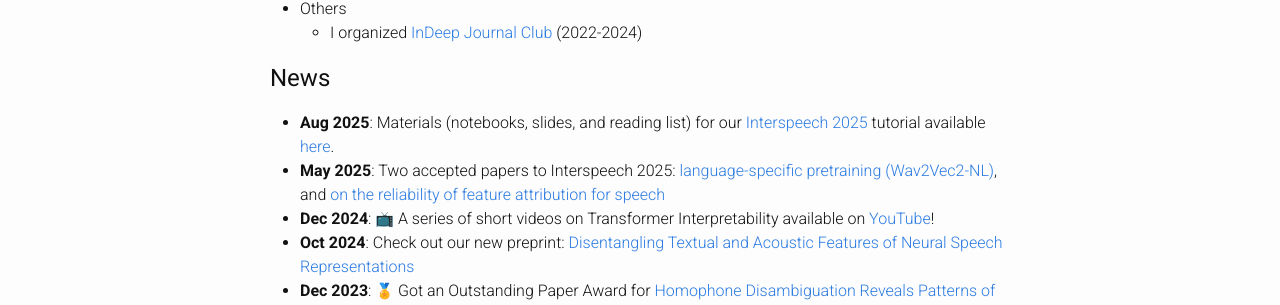
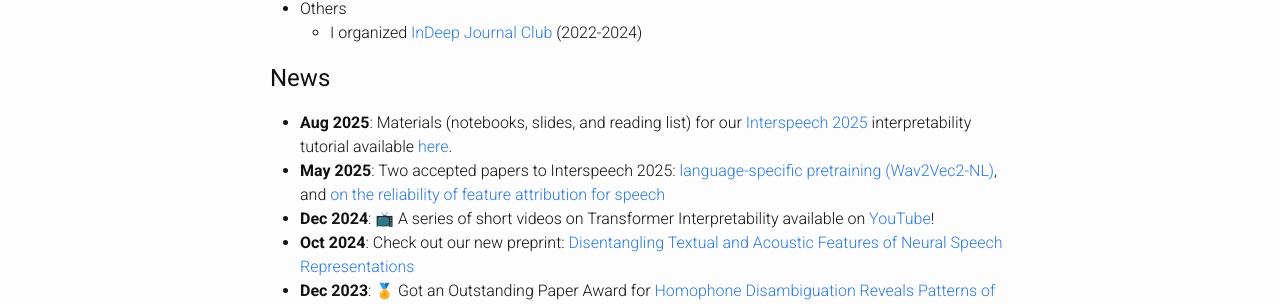
Before and after one commit to hmohebbi/hmohebbi.github.io, a Jekyll site: the page built from index.md, in a window 1280 px wide. Shown: the part 1079-1384 px from the top of the page. Built offline with Jekyll 4.4.1, drawn with Linux system fonts in a browser that asks for light colours; a style sheet for code colours, icons or effects is not loaded.

Commit message:
Update index.md

```diff
--- a/index.md
+++ b/index.md
@@ -59,7 +59,7 @@ Before that, I got my Bachelor’s (2014-2019) in Computer Engineering from [Fer
 
 ## News
 <!-- ## <span style="color:#424242">News and Activities </span> -->
-* __Aug 2025__: Materials (notebooks, slides, and reading list) for our [Interspeech 2025](https://www.interspeech2025.org/home) tutorial available [here](https://interpretingdl.github.io/speech-interpretability-tutorial/interspeech2025/intro.html).
+* __Aug 2025__: Materials (notebooks, slides, and reading list) for our [Interspeech 2025](https://www.interspeech2025.org/home) interpretability tutorial available [here](https://interpretingdl.github.io/speech-interpretability-tutorial/interspeech2025/intro.html).
 * __May 2025__: Two accepted papers to Interspeech 2025: [language-specific pretraining (Wav2Vec2-NL)](https://arxiv.org/abs/2506.00981), and [on the reliability of feature attribution for speech](https://arxiv.org/abs/2505.16406)
 * __Dec 2024__: <span class="emoji">📺</span> A series of short videos on Transformer Interpretability available on [YouTube](https://youtu.be/JPOBPY-ndfk?si=vQ2JdME8oo_6iFCU)!
 * __Oct 2024__: Check out our new preprint: [Disentangling Textual and Acoustic Features of Neural Speech Representations](https://arxiv.org/abs/2410.03037)
```
